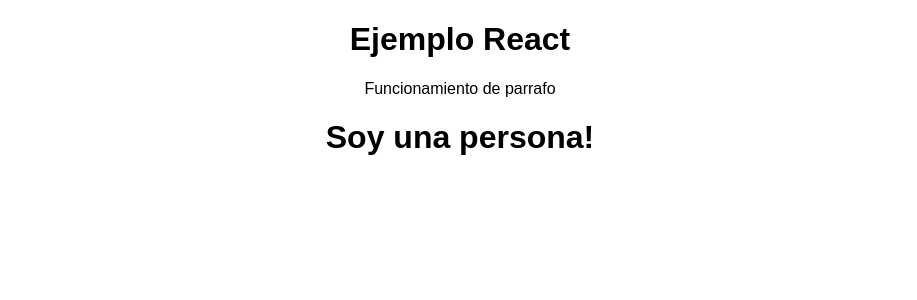
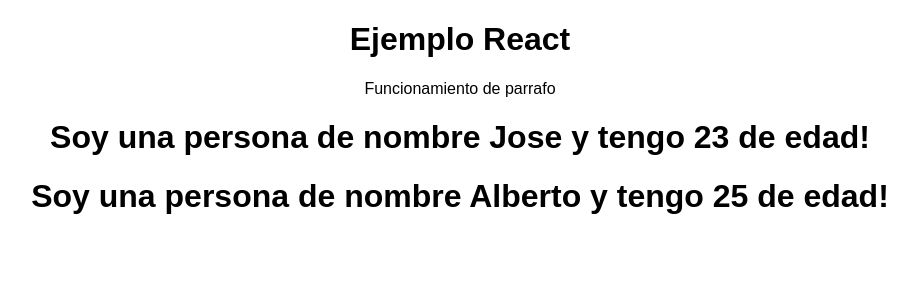
Before and after one commit to LazarusPolar/React-Train, a React (Create React App) app: page / in a window 1280 px wide. Shown: the top 300 px of the page, without its empty margins (180-1097 px from the left). Built offline with nearby package versions, Linux system fonts and the light colour scheme.

Commit message:
Agrega contenido dinamico de una clase a otra

```diff
--- a/src/App.js
+++ b/src/App.js
@@ -9,7 +9,8 @@
       <div className="App">
         <h1> Ejemplo React </h1>
         <p> Funcionamiento de parrafo </p>
-        <Persona />
+        <Persona nombre = "Jose" edad = "23"/>
+        <Persona nombre = "Alberto" edad = "25" >Tengo informacion adicional</Persona>
       </div>
     );
 
--- a/src/Persona/Persona.js
+++ b/src/Persona/Persona.js
@@ -1,7 +1,7 @@
 import React from 'react';
 
-const persona = () => {
-    return <h1>Soy una persona!</h1>
+const persona = (props) => {
+    return <h1>Soy una persona de nombre {props.nombre} y tengo {props.edad} de edad!</h1>
 }
 
 export default persona;
```
